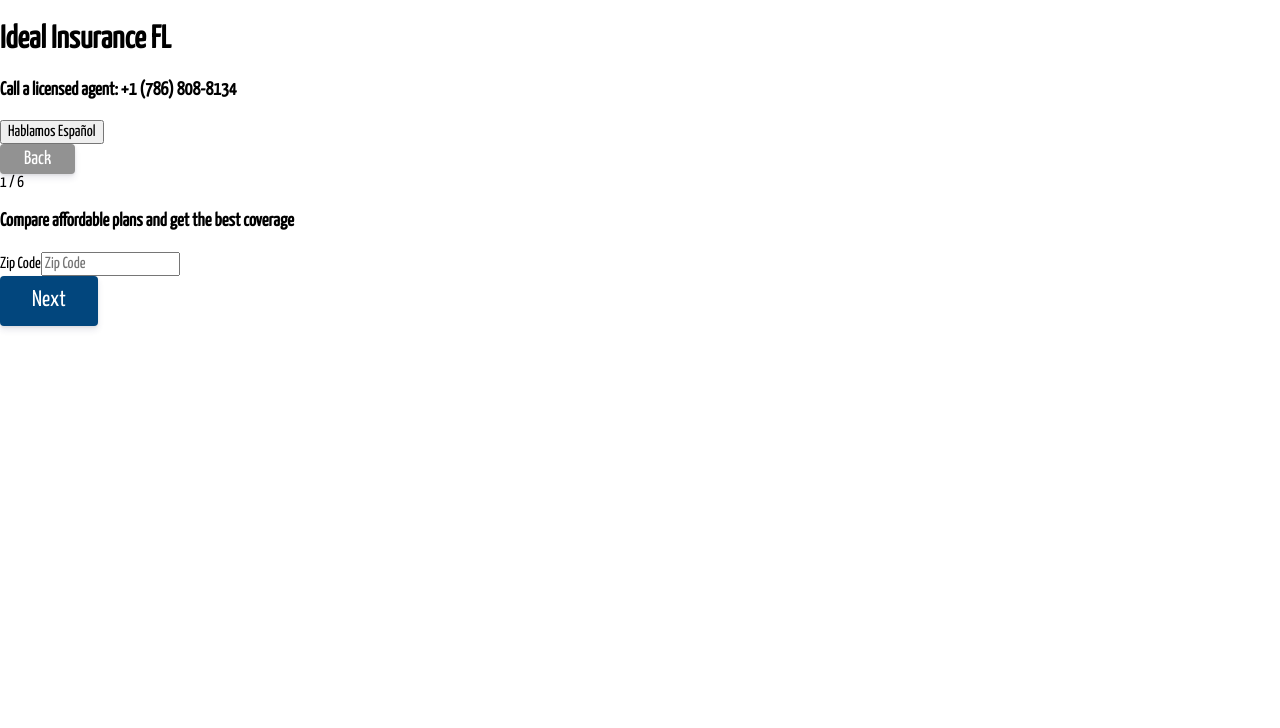
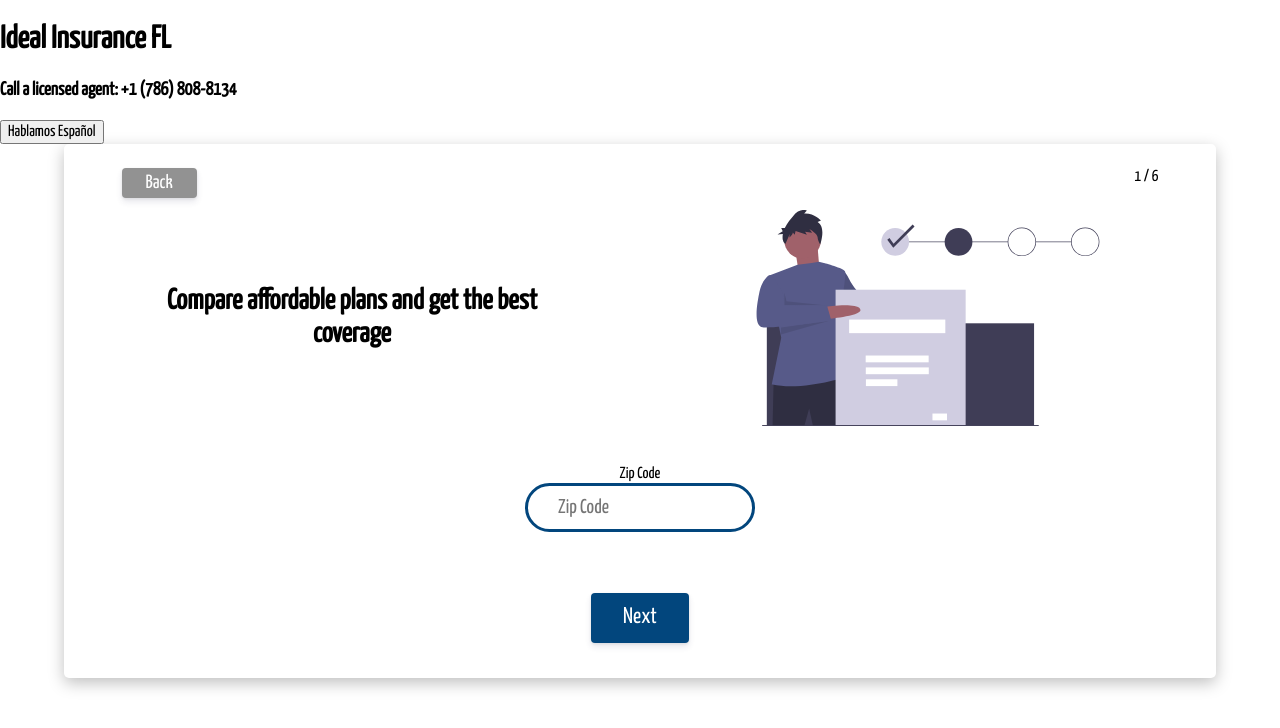
Before and after one commit to jpdevspace/React_IdealInsuranceFL, a React (Create React App) app: page / in a window 1280 px wide. Shown: the top 728 px of the page. Built offline with nearby package versions, Linux system fonts and the light colour scheme.

Commit message:
Card01 done

```diff
--- a/package.json
+++ b/package.json
@@ -6,6 +6,7 @@
     "@testing-library/jest-dom": "^4.2.4",
     "@testing-library/react": "^9.5.0",
     "@testing-library/user-event": "^7.2.1",
+    "polished": "^3.6.5",
     "react": "^16.13.1",
     "react-dom": "^16.13.1",
     "react-scripts": "3.4.1",
--- a/src/App.css
+++ /dev/null
@@ -1,16 +0,0 @@
-:root {
---ideal-blue: hsla(207, 80%, 22%, 1);
---ideal-gray: hsla(0, 0%, 80%, 1);
---ideal-yellow: hsla(62, 48%, 100%, 1);
---ideal-orange: hsla(1, 69%, 99%, 1);
---ideal-green: hsla(138, 80%, 78%, 1);
-}
-
-html {
-  box-sizing: border-box;
-  font-family: 'Yanone Kaffeesatz', sans-serif;
-}
-
-*, *:before, *:after {
-  box-sizing: inherit;
-}
--- a/src/App.jsx
+++ b/src/App.jsx
@@ -1,9 +1,8 @@
 import React, { useState } from "react";
-import Card from "./components/Card";
+import QuestionContainer from "./components/QuestionContainer";
 import Nav from "./components/Nav";
 import LanguageContext from "./Context/LanguageContext";
-
-import "./App.css";
+import { GlobalStyle } from "./utils";
 
 const App = () => {
   const languageHook = useState("english");
@@ -11,7 +10,8 @@
   return (
     <LanguageContext.Provider value={languageHook}>
       <Nav />
-      <Card />
+      <QuestionContainer />
+      <GlobalStyle />
     </LanguageContext.Provider>
   );
 };
--- a/src/components/Button.js
+++ b/src/components/Button.js
@@ -25,6 +25,7 @@
   color: ${neutral[100]};
   padding: 12px 32px;
   font-size: ${typeScale.header3};
+  grid-area: button;
 
   &:hover {
     background-color: ${blue[100]};
--- a/src/components/NextButton.jsx
+++ b/src/components/NextButton.jsx
@@ -10,7 +10,7 @@
   }
 
   return (
-    <ButtonLgBlue id="nextB" onClick={goToNextQuestion}>
+    <ButtonLgBlue onClick={goToNextQuestion}>
       {buttonText[language]}
     </ButtonLgBlue>
   );
--- a/src/components/Card.jsx
+++ b/src/components/QuestionContainer.jsx
@@ -1,14 +1,15 @@
-import React, { useState, useEffect }  from "react";
-import BackButton           from "./BackButton";
-import Progress             from "./Progress";
-import Question01           from "./Questions/Question01";
-import Question02           from "./Questions/Question02";
-import Question03           from "./Questions/Question03";
-import Question04           from "./Questions/Question04";
-import Question05           from "./Questions/Question05";
-import Question06           from "./Questions/Question06";
+import React, { useState }  from "react";
+import { Card, CardTopRow } from "./Questions/Card";
+import BackButton from "./BackButton";
+import Progress from "./Progress";
+import Question01 from "./Questions/Question01";
+import Question02 from "./Questions/Question02";
+import Question03 from "./Questions/Question03";
+import Question04 from "./Questions/Question04";
+import Question05 from "./Questions/Question05";
+import Question06 from "./Questions/Question06";
 
-const Card = () => {
+const QuestionContainer = () => {
   const [currQuestion, setCurrQuestion] = useState(1);
   const [info, setInfo] = useState({
     1: {
@@ -53,7 +54,7 @@
       isAnswered: false
     },
   });
-  useEffect(() => console.log("info >", info), [info])
+
   const numberOfQuestions = Object.keys(info).length;
 
   // Function to update the "answer" and "isAnswered" fields in state
@@ -176,17 +177,21 @@
   }
 
   return (
-    <div id="card">
-      <div id="card-topRow">
+    <Card>
+      <CardTopRow className="card-topRow">
         <BackButton goToPrevQuestion={goToPrevQuestion} />
-        <Progress
-          currQuestion={currQuestion}
-          totalQuestions={numberOfQuestions}
-        />
-      </div>
-      <div id="question">{questionComponent()}</div>
-    </div>
+        {
+          false
+          ? null
+          : <Progress
+              currQuestion={currQuestion}
+              totalQuestions={numberOfQuestions}
+            />
+        }
+      </CardTopRow>
+      {questionComponent()}
+    </Card>
   );
 };
 
-export default Card;
+export default QuestionContainer;
--- /dev/null
+++ b/src/components/Questions/Card.js
@@ -0,0 +1,72 @@
+import styled from "styled-components";
+import { blue, neutral, typeScale } from "../../utils";
+
+export const Card = styled.div`
+  box-shadow: 0px 5px 16px rgba(0, 0, 0, 0.25);
+  background-color: ${neutral[100]};
+  width: 90%;
+  margin: 0 auto;
+  border-radius: 5px;
+`;
+
+export const CardTopRow = styled.div`
+  display: flex;
+  justify-content: space-between;
+  width: 90%;
+  margin: 0 auto;
+  padding: 1.5em 0 0 0;
+`;
+
+export const Card01 = styled.div`
+  display: flex;
+  flex-flow: column nowrap;
+	justify-content: space-around;
+	align-items: center;
+  height: 500px;
+}
+  @media screen and (min-width: 600px) {
+    display: grid;
+    height: 60vh;
+
+    grid-template-areas:
+      'title  image'
+      'input input'
+      'button button';
+
+    grid-template-rows: 50% 25% 25%;
+    grid-template-columns: repeat(auto-fit, minmax(300px, 1fr));
+    grid-template-columns: repeat(2, 50%);
+    justify-items: center;
+    align-items: center;
+  }
+`;
+
+export const Text01 = styled.h1`
+  grid-area: title;
+  text-align: center;
+  max-width: 65%;
+  font-size: ${typeScale.header1}
+`;
+
+export const Img01 = styled.img`
+  height: 150px;
+  grid-area: image;
+  @media screen and (min-width: 600px) {
+    width: 80%;
+    height:90%;
+  }
+`;
+
+export const ZipCodeLabel = styled.label`
+  grid-area: input;
+	display: flex;
+  flex-flow: column;
+  align-items: center;
+`;
+
+export const ZipCodeInput = styled.input`
+  font-size: 1.25rem;
+  padding: 0.5em 1.5em;
+  border-radius: 50px;
+  border: 3px solid ${blue[200]}
+`;
--- a/src/components/Questions/Question01.jsx
+++ b/src/components/Questions/Question01.jsx
@@ -1,6 +1,8 @@
 import React, { useContext, useEffect, useState } from "react";
+import LanguageContext from "../../Context/LanguageContext";
 import NextButton      from "../NextButton";
-import LanguageContext from "../../Context/LanguageContext";
+import { Card01, Img01, Text01, ZipCodeInput, ZipCodeLabel } from "./Card";
+import FillForm from "../../assets/fillForm.svg";
 
 const Question01 = ({ updateAnswer, currAnswer, goToNextQuestion }) => {
   const [ language ] = useContext(LanguageContext);
@@ -53,24 +55,25 @@
   const q = question[language];
 
   return (
-    <>
-      <h3>{ q.title }</h3>
-      <label>
+    <Card01>
+      <Text01>{ q.title }</Text01>
+      <Img01 src={FillForm} alt="Person filling out a form" />
+
+      <ZipCodeLabel>
         { q.zipCode }
-        <input
+        <ZipCodeInput
           onChange={e => setAnswer(e.target.value)}
           value={ answer }
           placeholder={q.zipCode}
           required
-          type="number"
+          type="text"
+          pattern="[0-9]*"
           maxLength="5"
         />
         <small>{ validationMsg()  }</small>
-      </label>
-      <div id="card-bottomRow">
-        <NextButton goToNextQuestion={handleNext} />
-      </div>
-    </>
+      </ZipCodeLabel>
+      <NextButton goToNextQuestion={handleNext} />
+    </Card01>
   );
 };
 
--- /dev/null
+++ b/src/utils/Global.js
@@ -0,0 +1,20 @@
+import { createGlobalStyle } from "styled-components";
+import { normalize } from "polished";
+import { primaryFont } from "./typography";
+
+export const GlobalStyle = createGlobalStyle`
+  ${normalize()}
+
+  html {
+    box-sizing: border-box;
+  }
+
+  *, *:before, *:after {
+    box-sizing: inherit;
+  }
+
+  body {
+    margin 0;
+    font-family: ${primaryFont};
+  }
+`;
--- a/src/utils/index.js
+++ b/src/utils/index.js
@@ -1,2 +1,3 @@
 export * from "./colors";
 export * from "./typography";
+export * from "./Global";
```
Also changed, not shown: src/assets/fillForm.svg (added), src/components/Card.css (deleted), 1 other file (tests, documents, lock files or other folders).
